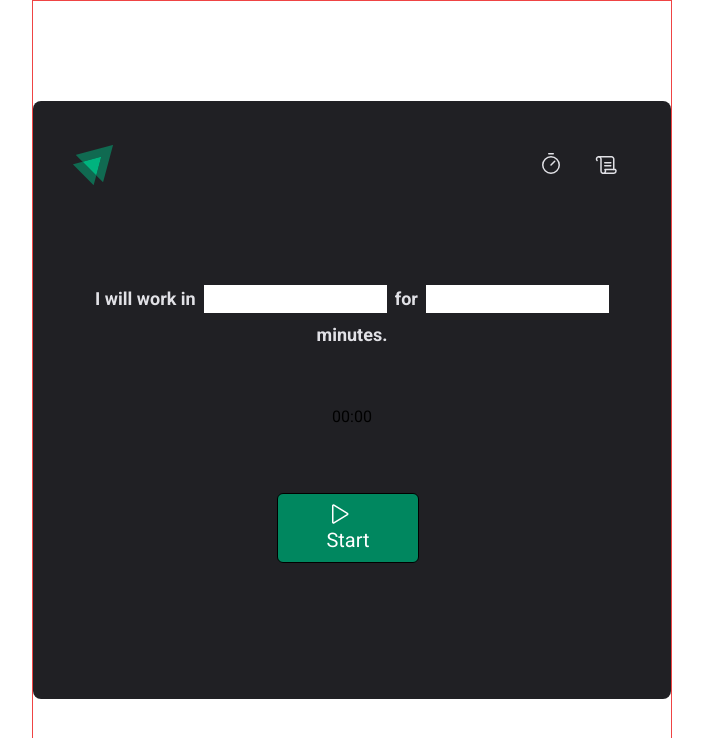
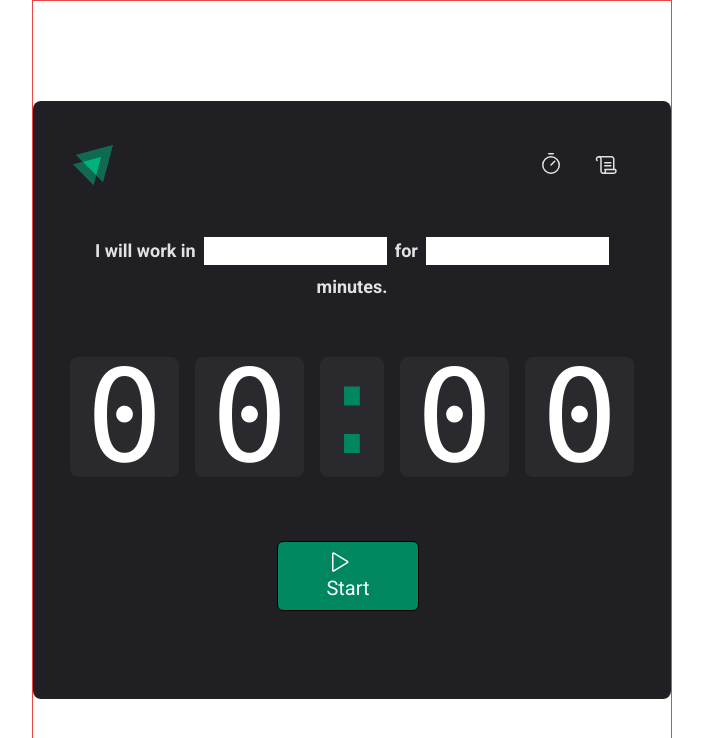
Before and after one commit to weslleyolli/ignite-timer, a React (Vite) app: page / in a window 1280 px wide. Shown: the top 738 px of the page, without its empty margins (288-991 px from the left). Built offline with nearby package versions, Linux system fonts and the light colour scheme.

Commit message:
page: home

```diff
--- a/src/pages/Home.tsx
+++ b/src/pages/Home.tsx
@@ -11,13 +11,15 @@ export function Home() {
           <label htmlFor="">for</label>
           <input type="number" id="minutesAmount" />
 
-          <span>minutes.</span>
+          <p>minutes.</p>
         </div>
 
-        <div>
+        <div className="font-mono text-9xl leading-10 text-gray100 flex gap-4">
           <span>0</span>
           <span>0</span>
-          <span>:</span>
+          <span className="py-8 px-0 text-green500 w-16 overflow-hidden flex justify-center">
+            :
+          </span>
           <span>0</span>
           <span>0</span>
         </div>
--- a/src/styles/global.css
+++ b/src/styles/global.css
@@ -8,6 +8,10 @@ body {
 
 a {
     @apply w-12 h-12 flex justify-center items-center text-gray100 border-t-4 border-b-4 border-transparent hover:border-b-green500 active:text-green500
+}
+
+span {
+    @apply bg-gray700 px-4 py-10 rounded-lg text-white
 }
 
 :focus {
```
